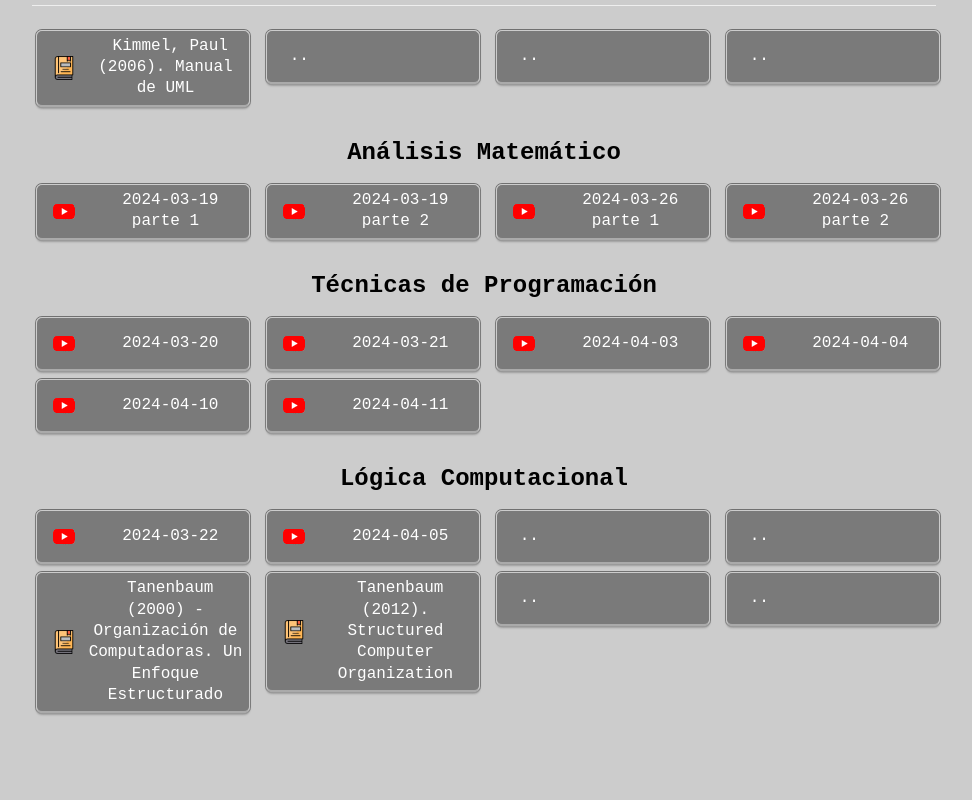
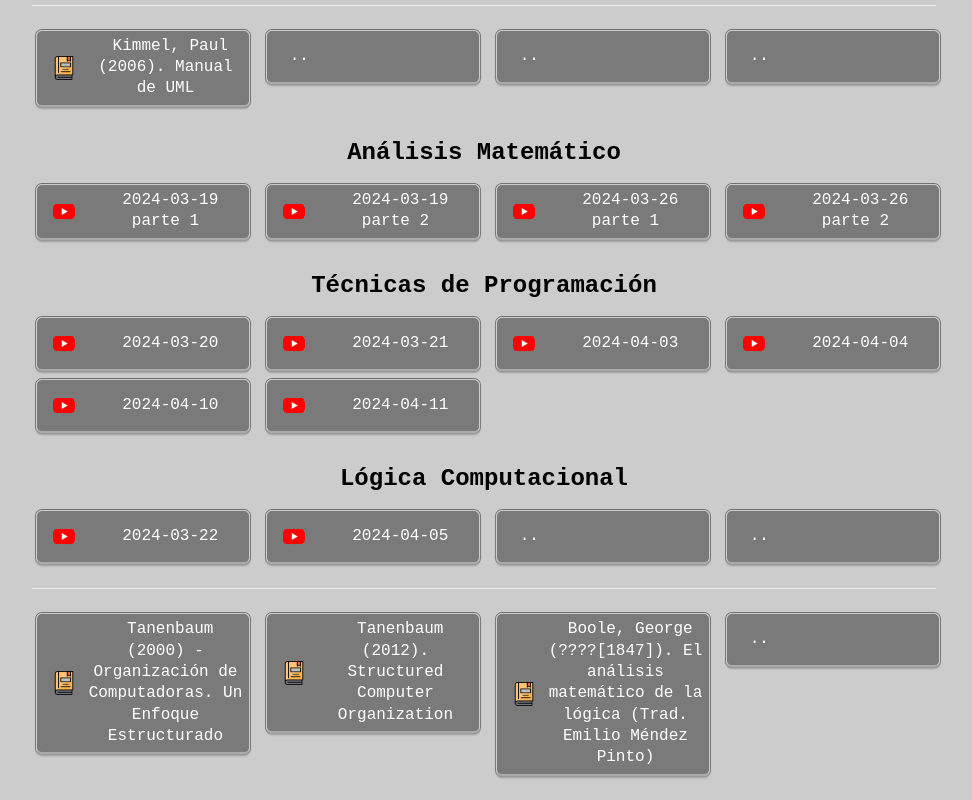
Before and after one commit to jlarata/repositorioDB, a website: page index.html in a window 1280 px wide. Shown: the part 434-1234 px from the top of the page, without its empty margins (156-1128 px from the left). Before the commit the page ends 1171 px from the top, so only its background shows below. Drawn offline with Linux system fonts and the light colour scheme.

Commit message:
added bbf to LC

```diff
--- a/index.html
+++ b/index.html
@@ -187,6 +187,8 @@
         <div class="col-md-3"><a class="btn btn-default btn-lg btn-block" role="button" target="_blank"
             href="">&nbsp;..</a></div>
       </div>
+
+      <hr/>
       <div class="row">
         <div class="col-md-3"><a class="btn btn-default btn-lg btn-block" role="button" target="_blank"
             href="https://drive.google.com/file/d/1vOB_lyQf2busjfucuXm1OuxNpyjp4ZES/view?usp=sharing"><img
@@ -196,8 +198,9 @@
             href="https://drive.google.com/file/d/1Jx2u3kAsmpXtO95Lxj10tGiiIBAMucPu/view?usp=sharing"><img
               src="./assets/libro-icon.png" class="smallIcon">&nbsp;Tanenbaum (2012). Structured Computer
             Organization</a></div>
-        <div class="col-md-3"><a class="btn btn-default btn-lg btn-block" role="button" target="_blank"
-            href="">&nbsp;..</a></div>
+            <div class="col-md-3"><a class="btn btn-default btn-lg btn-block" role="button" target="_blank"
+              href="https://drive.google.com/file/d/1dR7JxReKD-2Uos2TfOFgmt2qhTJV7knk/view?usp=sharing"><img
+                src="./assets/libro-icon.png" class="smallIcon">&nbsp;Boole, George (????[1847]). El análisis matemático de la lógica (Trad. Emilio Méndez Pinto)</a></div>
         <div class="col-md-3"><a class="btn btn-default btn-lg btn-block" role="button" target="_blank"
             href="">&nbsp;..</a></div>
       </div>
```
